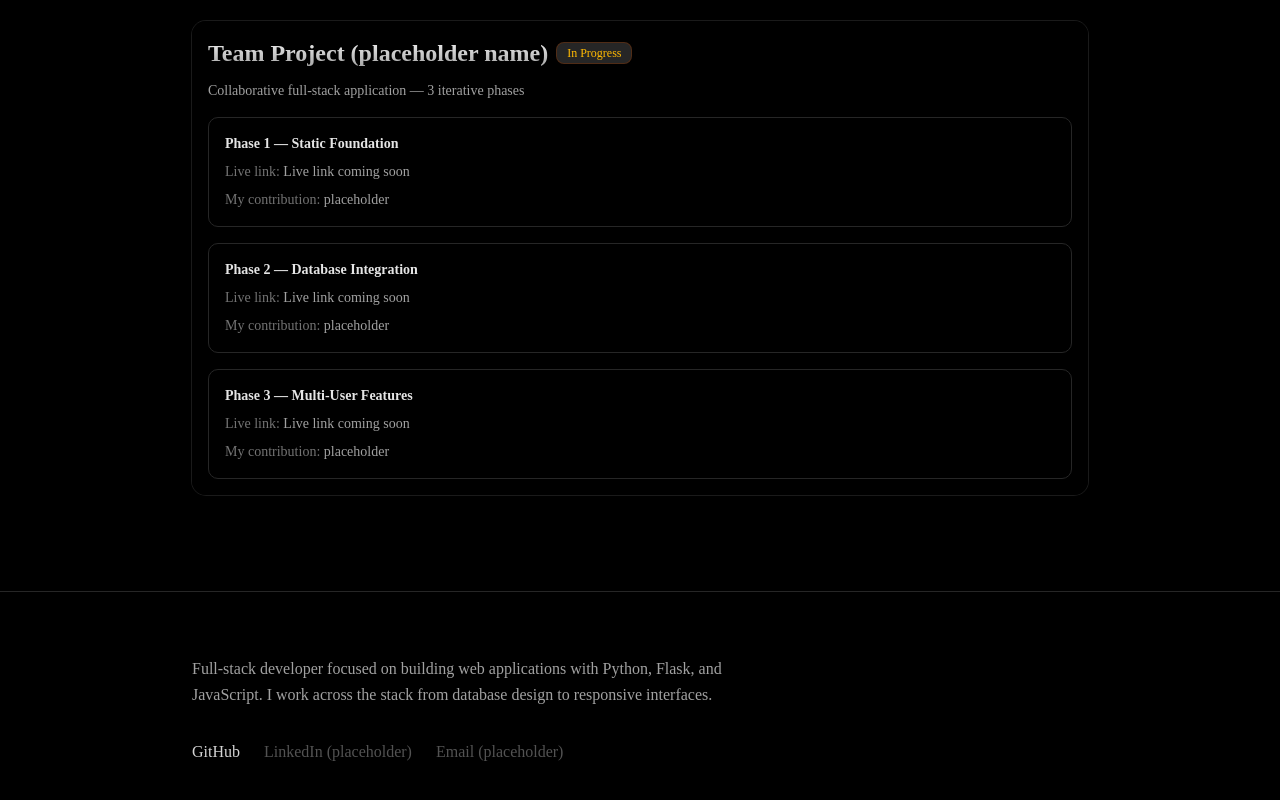
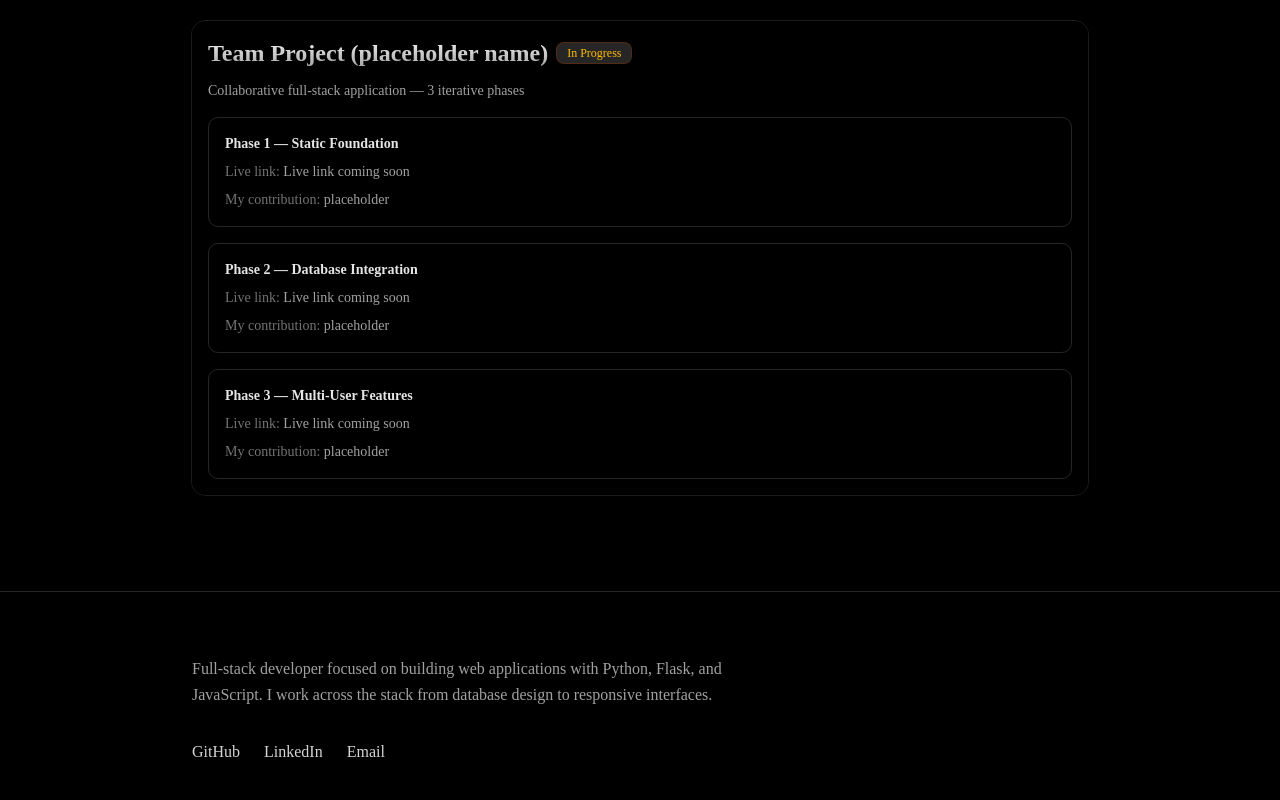
Before and after one commit to sincoff/Portfolio, a Next.js app: page / in a window 1280 px wide. Shown: the part 972-1772 px from the top of the page. Built offline with nearby package versions, Linux system fonts and the light colour scheme.

Commit message:
readme and footer changes

```diff
--- a/src/components/Footer.tsx
+++ b/src/components/Footer.tsx
@@ -16,8 +16,20 @@ export function Footer() {
           >
             GitHub
           </a>
-          <span className="text-neutral-600">LinkedIn (placeholder)</span>
-          <span className="text-neutral-600">Email (placeholder)</span>
+          <a
+            href="https://www.linkedin.com/in/ian-s-0b5b09290/"
+            target="_blank"
+            rel="noopener noreferrer"
+            className="text-neutral-300 font-medium hover:text-white transition"
+          >
+            LinkedIn
+          </a>
+          <a
+            href="mailto:ian.sincoff@gmail.com"
+            className="text-neutral-300 font-medium hover:text-white transition"
+          >
+            Email
+          </a>
         </div>
       </div>
     </footer>
```
Also changed, not shown: 1 other file (tests, documents, lock files or other folders).
